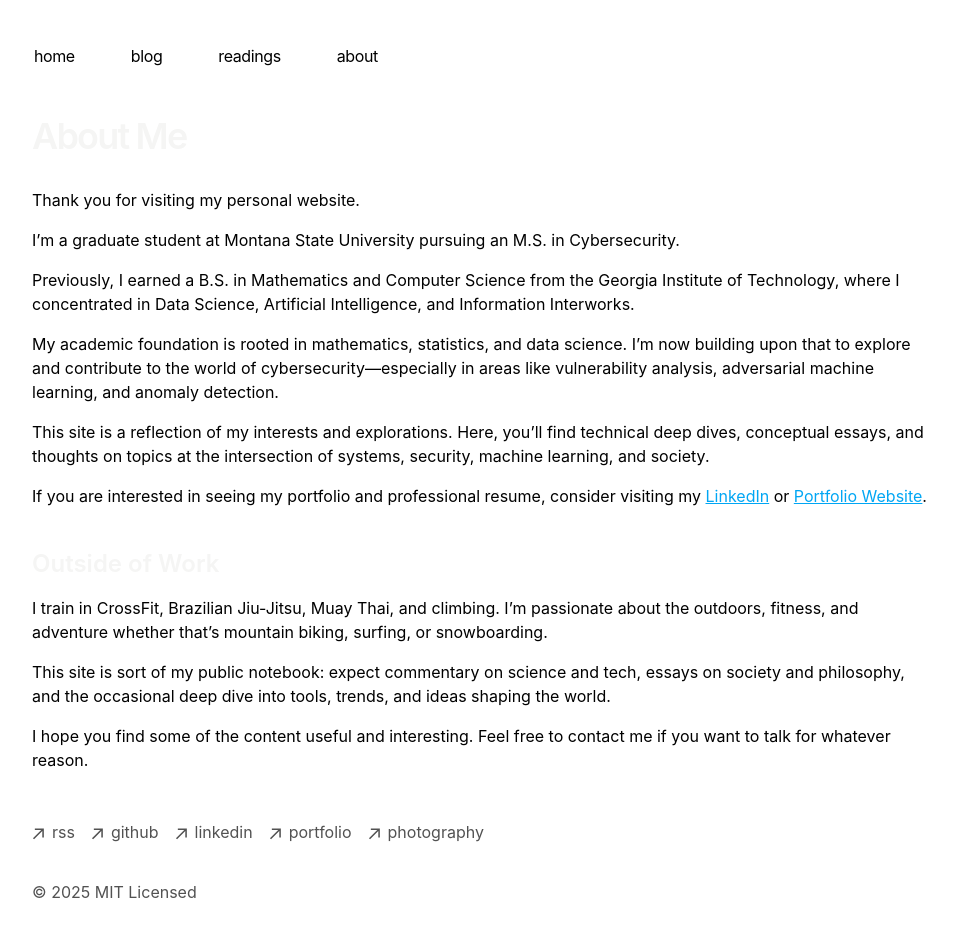
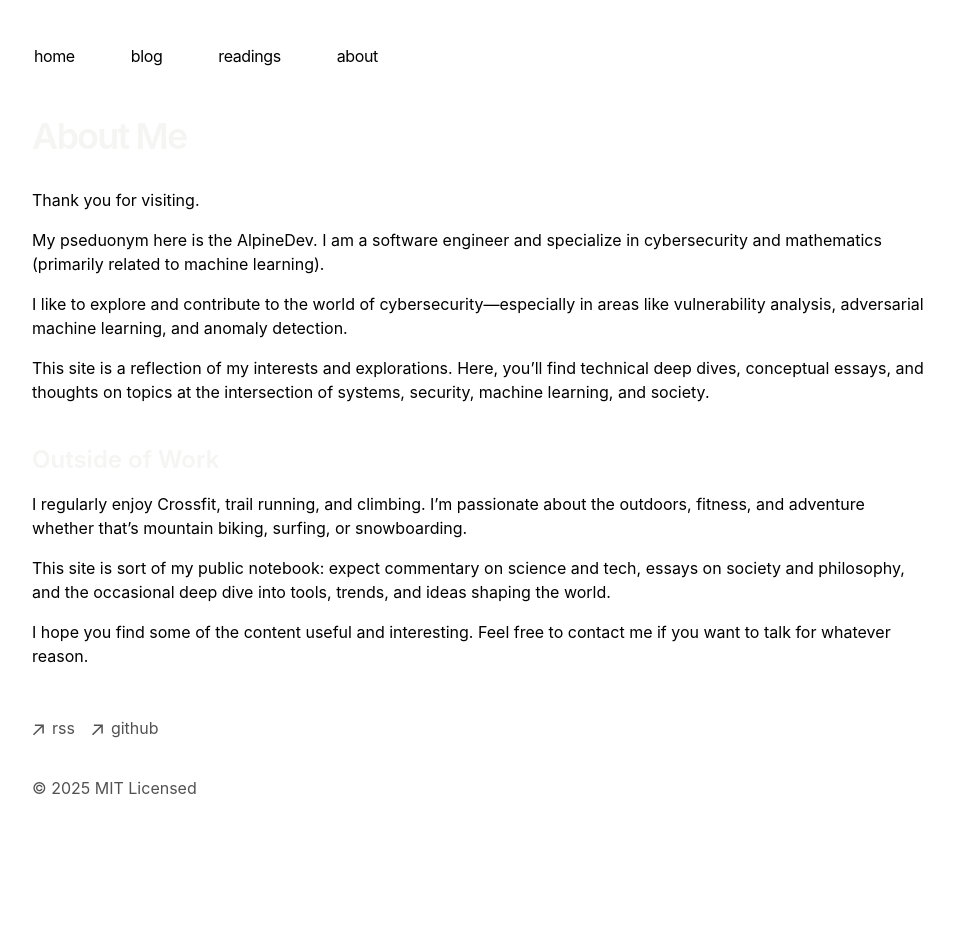
Before and after one commit to alpinedev51/marmotspace.com, a Next.js app: page /about in a window 1280 px wide. Shown: the top 936 px of the page, without its empty margins (160-1117 px from the left). After the commit the page ends 864 px from the top, so only its background shows below. Built offline with nearby package versions, Linux system fonts and the light colour scheme.

Commit message:
edit website metadata

```diff
--- a/app/about/page.tsx
+++ b/app/about/page.tsx
@@ -5,50 +5,26 @@ export default function Page() {
         About Me
       </h1>
       <p className="mb-4">
-        Thank you for visiting my personal website.
-      </p>
-      <p className="mb-4">
-        I’m a graduate student at Montana State University pursuing an M.S. in Cybersecurity.
+        Thank you for visiting.
       </p>
 
       <p className="mb-4">
-        Previously, I earned a B.S. in Mathematics and Computer Science from the Georgia Institute of Technology, where I concentrated in Data Science, Artificial Intelligence, and Information Interworks.
+        My pseduonym here is the AlpineDev. I am a software engineer and specialize in cybersecurity and mathematics (primarily related to machine learning).
       </p>
 
       <p className="mb-4">
-        My academic foundation is rooted in mathematics, statistics, and data science. I’m now building upon that to explore and contribute to the world of cybersecurity—especially in areas like vulnerability analysis, adversarial machine learning, and anomaly detection.
+        I like to explore and contribute to the world of cybersecurity—especially in areas like vulnerability analysis, adversarial machine learning, and anomaly detection.
       </p>
 
       <p className="mb-4">
         This site is a reflection of my interests and explorations. Here, you’ll find technical deep dives, conceptual essays, and thoughts on topics at the intersection of systems, security, machine learning, and society.
       </p>
 
-      <p className="mb-4">
-        If you are interested in seeing my portfolio and professional resume, consider visiting my{" "}
-        <a
-          href="https://linkedin.com/in/abarton01"
-          target="_blank"
-          rel="noopener noreferrer"
-          className="text-sky-500 underline hover:text-sky-300"
-        >
-          LinkedIn
-        </a>{" "}
-        or{" "}
-        <a
-          href="https://abarton51.github.io"
-          target="_blank"
-          rel="noopener noreferrer"
-          className="text-sky-500 underline hover:text-sky-300"
-        >
-          Portfolio Website
-        </a>
-        .
-      </p>
 
       <h2 className="mt-10 mb-4 text-2xl font-semibold text-stone-100">Outside of Work</h2>
 
       <p className="mb-4">
-        I train in CrossFit, Brazilian Jiu-Jitsu, Muay Thai, and climbing. I’m passionate about the outdoors, fitness, and adventure whether that’s mountain biking, surfing, or snowboarding.
+        I regularly enjoy Crossfit, trail running, and climbing. I’m passionate about the outdoors, fitness, and adventure whether that’s mountain biking, surfing, or snowboarding.
       </p>
 
       <p className="mb-4">
--- a/app/blog/posts/2025/05/crc-guide.mdx
+++ b/app/blog/posts/2025/05/crc-guide.mdx
@@ -4,7 +4,7 @@ publishedAt: "2025-04-20"
 summary: "A guide to doing CRC without stepping into the theory too much."
 category: 'lesson'
 subject: 'networking'
-author: 'Austin'
+author: 'AlpineDev'
 ---
 
 This is a practical guide to the Cyclic Redundancy Check (CRC). For a deep dive into the theory and math behind CRC, check out my the post Math Behind Cyclic Redundancy Check.
--- a/app/blog/posts/2025/05/customize-neofetch.mdx
+++ b/app/blog/posts/2025/05/customize-neofetch.mdx
@@ -4,7 +4,7 @@ publishedAt: "2025-05-02"
 summary: "A tutorial and walkthrough on how I gave a personal touch to my neofetch."
 category: 'tutorial'
 subject: 'linux'
-author: 'Austin'
+author: 'AlpineDev'
 ---
 
 # Customizing Neofetch with Randomized Custom ASCII Art 🎨
--- a/app/blog/posts/2025/05/eager-vs-lazy.mdx
+++ b/app/blog/posts/2025/05/eager-vs-lazy.mdx
@@ -4,7 +4,7 @@ publishedAt: "2025-05-05"
 summary: "A moderately in-depth lesson on eager versus lazy loading and evaluation."
 category: 'lesson'
 subject: 'SWE'
-author: 'Austin'
+author: 'AlpineDev'
 ---
 
 This is a practical overview with real examples that demonstrate how eager and lazy loading work and when to use each. This post starts at the high conceptual level and eventually makes its way down to understanding the system-level implications.
--- a/app/blog/posts/2025/05/explaining-harnessing-adv-ex.mdx
+++ b/app/blog/posts/2025/05/explaining-harnessing-adv-ex.mdx
@@ -4,7 +4,7 @@ publishedAt: "2025-05-22"
 summary: "An in-depth breakdown on the paper, "Explaining and Harnessing Adversarial Examples" by Goodfellow et al."
 category: 'lesson'
 subject: 'AML'
-author: 'Austin'
+author: 'AlpineDev'
 ---
 
 Hello, in this post we are going to breakdown and walkthrough the paper, _Explaining and Harnessing Adversarial Examples_ by Goodfellow et al.
--- a/app/blog/posts/2025/05/intro-gnns.mdx
+++ b/app/blog/posts/2025/05/intro-gnns.mdx
@@ -4,7 +4,7 @@ publishedAt: "2025-05-30"
 summary: "A brief but useful lessson on Graph Neural Nets."
 category: 'lesson'
 subject: 'deep-learning'
-author: 'Austin'
+author: 'AlpineDev'
 ---
 
 This is a brief, friendly, and (hopefully) useful introduction to Graph Neural Networks (GNNs). I decided to write a post about GNNs because of their growing prevalance in data science problems that require a global (such as topological) structure of the data. Understanding your data is paramount to good data science, so improving on our upstream pre-processing and analysis of data before processing them through models is really important and impactful.
--- a/app/blog/posts/2025/05/vercel-guide.mdx
+++ b/app/blog/posts/2025/05/vercel-guide.mdx
@@ -5,7 +5,7 @@ summary: "A simple guide to help get started hosting a portfolio on a personal w
 tag: "Technology"
 category: "lesson"
 subject: "dev"
-author: "Austin"
+author: "AlpineDev"
 ---
 
 # Using Vercel to Host a Personal Website for Free
--- a/app/blog/posts/2025/06/limitations-dl-adv-settings.mdx
+++ b/app/blog/posts/2025/06/limitations-dl-adv-settings.mdx
@@ -4,7 +4,7 @@ publishedAt: "2025-06-10"
 summary: "An in-depth breakdown on the paper, "The Limitations of Deep Learning in Adversarial Settings" by Papernot et al.
 category: 'lesson'
 subject: 'AML'
-author: 'Austin'
+author: 'AlpineDev'
 ---
 
 # Abstract
--- a/app/components/footer.tsx
+++ b/app/components/footer.tsx
@@ -35,46 +35,13 @@ export default function Footer() {
             className="flex items-center transition-all hover:text-neutral-800 dark:hover:text-neutral-100"
             rel="noopener noreferrer"
             target="_blank"
-            href="https://github.com/abarton51"
+            href="https://github.com/alpinedev4800"
           >
             <ArrowIcon />
             <p className="ml-2 h-7">github</p>
           </a>
         </li>
-        <li>
-          <a
-            className="flex items-center transition-all hover:text-neutral-800 dark:hover:text-neutral-100"
-            rel="noopener noreferrer"
-            target="_blank"
-            href="https://linkedin.com/in/abarton01"
-          >
-            <ArrowIcon />
-            <p className="ml-2 h-7">linkedin</p>
-          </a>
-        </li>
-        <li>
-          <a
-            className="flex items-center transition-all hover:text-neutral-800 dark:hover:text-neutral-100"
-            rel="noopener noreferrer"
-            target="_blank"
-            href="https://abarton51.github.io"
-          >
-            <ArrowIcon />
-            <p className="ml-2 h-7">portfolio</p>
-          </a>
-        </li>
 
-        <li>
-          <a
-            className="flex items-center transition-all hover:text-neutral-800 dark:hover:text-neutral-100"
-            rel="noopener noreferrer"
-            target="_blank"
-            href="https://kylieaustinphotos.com"
-          >
-            <ArrowIcon />
-            <p className="ml-2 h-7">photography</p>
-          </a>
-        </li>
       </ul>
       <p className="mt-8 text-neutral-600 dark:text-neutral-300">
         © {new Date().getFullYear()} MIT Licensed
--- a/app/page.tsx
+++ b/app/page.tsx
@@ -5,7 +5,7 @@ export default function Page() {
     <>
       <section className="relative pr-0 md:pr-48">
         <h1 className="mb-8 text-4xl font-semibold tracking-tighter text-stone-100">
-          Hi, I'm Austin
+          Hello, I go by AlpineDev
         </h1>
         <div className="hidden md:block absolute top-2 left-[680px] pointer-events-none">
           <img
@@ -15,7 +15,7 @@ export default function Page() {
           />
         </div>
         <p className="mb-4">
-          {`I'm a cybersecurity, math, and computer science student.`}
+          {`I'm a software engineer with a background in math and cybersecurity.`}
         </p>
         <p className="pr-0 md:pr-48 mb-4">
           {'This page acts as a hub of various content that I share relating to science/technology, news, lessons, and various essays. I hope you find some of it interesting and worthwhile.'}
```
